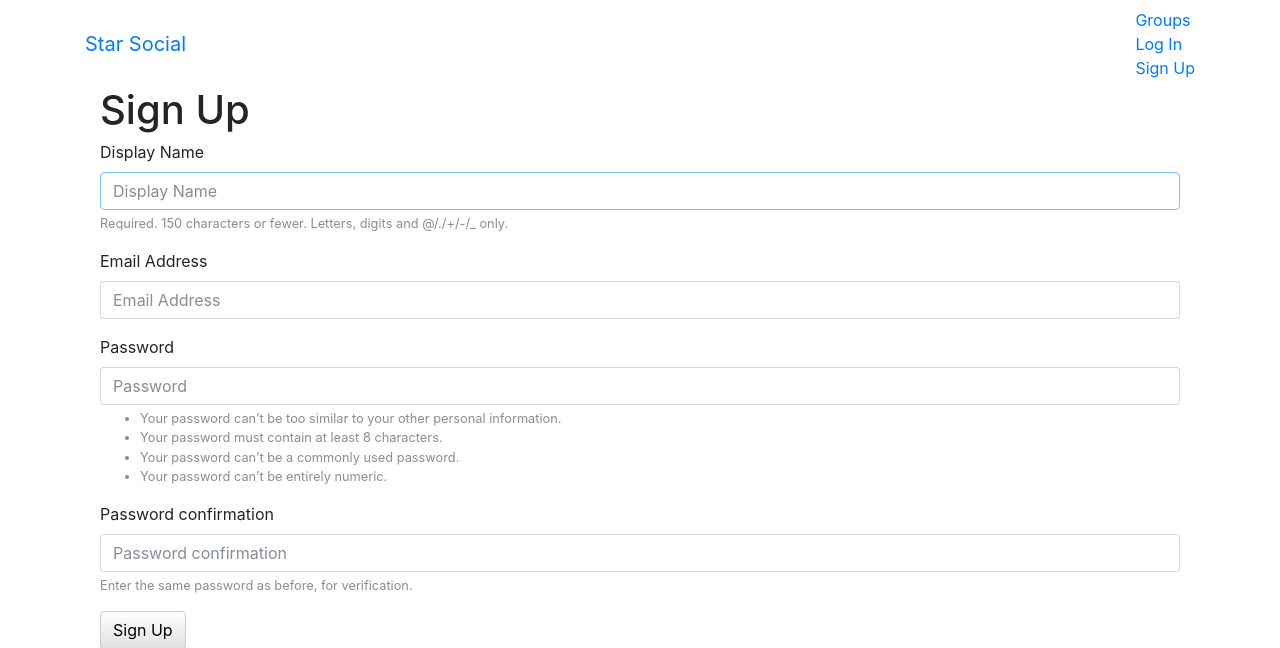
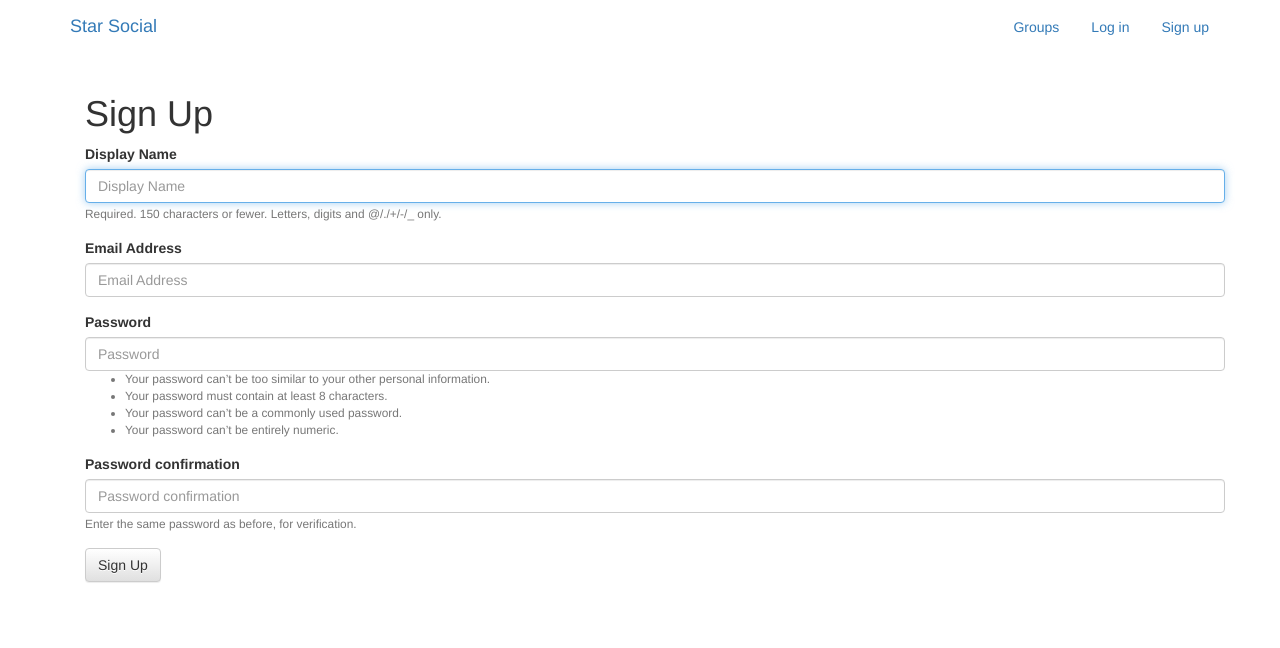
Before and after one commit to Jpdevelopers/Social-Media-Web-app, a Django app: page /accounts/signup/ in a window 1280 px wide. Shown: the top 648 px of the page. Run offline with Django 3.2, Linux system fonts and the light colour scheme; some libraries are stand-ins or nearby versions.

Commit message:
Add files via upload

```diff
--- a/templates/base.html
+++ b/templates/base.html
@@ -1,44 +1,65 @@
-
 <!DOCTYPE html>
 {% load staticfiles %}
 <html>
   <head>
     <meta charset="utf-8">
     <title>Star Social</title>
-    <link rel="stylesheet" href="https://maxcdn.bootstrapcdn.com/bootstrap/4.0.0-beta/css/bootstrap.min.css" integrity="sha384-/Y6pD6FV/Vv2HJnA6t+vslU6fwYXjCFtcEpHbNJ0lyAFsXTsjBbfaDjzALeQsN6M" crossorigin="anonymous">
+    <!-- Latest compiled and minified CSS -->
+
+    <link rel="stylesheet" href="https://maxcdn.bootstrapcdn.com/bootstrap/3.3.7/css/bootstrap.min.css" integrity="sha384-BVYiiSIFeK1dGmJRAkycuHAHRg32OmUcww7on3RYdg4Va+PmSTsz/K68vbdEjh4u" crossorigin="anonymous">
+
+    <!-- Optional theme -->
     <link rel="stylesheet" href="https://maxcdn.bootstrapcdn.com/bootstrap/3.3.7/css/bootstrap-theme.min.css" integrity="sha384-rHyoN1iRsVXV4nD0JutlnGaslCJuC7uwjduW9SVrLvRYooPp2bWYgmgJQIXwl/Sp" crossorigin="anonymous">
+
     <!-- Latest compiled and minified JavaScript -->
     <script src="https://maxcdn.bootstrapcdn.com/bootstrap/3.3.7/js/bootstrap.min.js" integrity="sha384-Tc5IQib027qvyjSMfHjOMaLkfuWVxZxUPnCJA7l2mCWNIpG9mGCD8wGNIcPD7Txa" crossorigin="anonymous"></script>
+
+
     <link href="https://fonts.googleapis.com/css?family=Montserrat" rel="stylesheet">
-    <link rel="stylesheet" href="{% static 'simplesocial/css/master.css' %}">
+
+    <link rel="stylesheet" href="{% static 'simplesocial/css/master.css'%}">
+
 
   </head>
+
+
   <body>
-    <nav class='navbar mynav' role='navigation' id="navbar">
+
+    <nav class="navbar  mynav" role="navigation" id="navbar">
     			<div class="container">
-        <a class='navbar-brand mynav' href="{%url 'home'%}">Star Social</a>
 
-        <ul class='nav navbar-nav navbar-right'>
+            <a class="navbar-brand mynav" href="{% url 'home' %}">Star Social</a>
+
+    					<ul class="nav navbar-nav navbar-right">
     						{% if user.is_authenticated %}
-            <li><a href="#">Post</a></li>
-            <li><a href="{% url 'groups:all'%}">Groups</a></li>
-            <li><a href="{% url 'groups:create'%}">Create Group</a></li>
-            <li><a href="{% url 'accounts:logout' %}">Log Out</a></li>
+                      <li><a href="{% url 'posts:create' %}" class="btn btn-simple">Post</a></li>
+                      <li><a href="{% url 'groups:all' %}" class="btn btn-simple">Groups</a></li>
+                      <li><a href="{% url 'groups:create' %}" class="btn btn-simple">Create Group</a></li>
+                      <li><a href="{% url 'accounts:logout' %}" class="btn btn-simple">Log out</a></li>
     						{% else %}
-            <li><a href="{% url 'groups:all'%}">Groups</a></li>
-            <li><a href="{% url 'accounts:login'%}">Log In</a></li>
-            <li><a href="{% url 'accounts:signup'%}">Sign Up</a></li>
-          {% endif%}
+    						      <li><a href="{% url 'groups:all' %}"class="btn btn-simple">Groups</a></li>
+    						      <li><a href="{% url 'accounts:login' %}" class="btn btn-simple">Log in</a></li>
+    						      <li><a href="{% url 'accounts:signup' %}" class="btn btn-simple">Sign up</a></li>
+    						{% endif %}
     					</ul>
+
+
+
     			</div>
-
     		</nav>
         <div class="container mycontent">
-
           {% block content %}
 
           {% endblock %}
 
         </div>
+
+
+
+<!-- <canvas id="canvas"></canvas> -->
+
+
+
   </body>
+  <!-- <script src="{% static "simplesocial/js/master.js"%}" type="text/javascript" ></script> -->
 </html>
```
Lines whose indentation alone changed are shown as unchanged.
